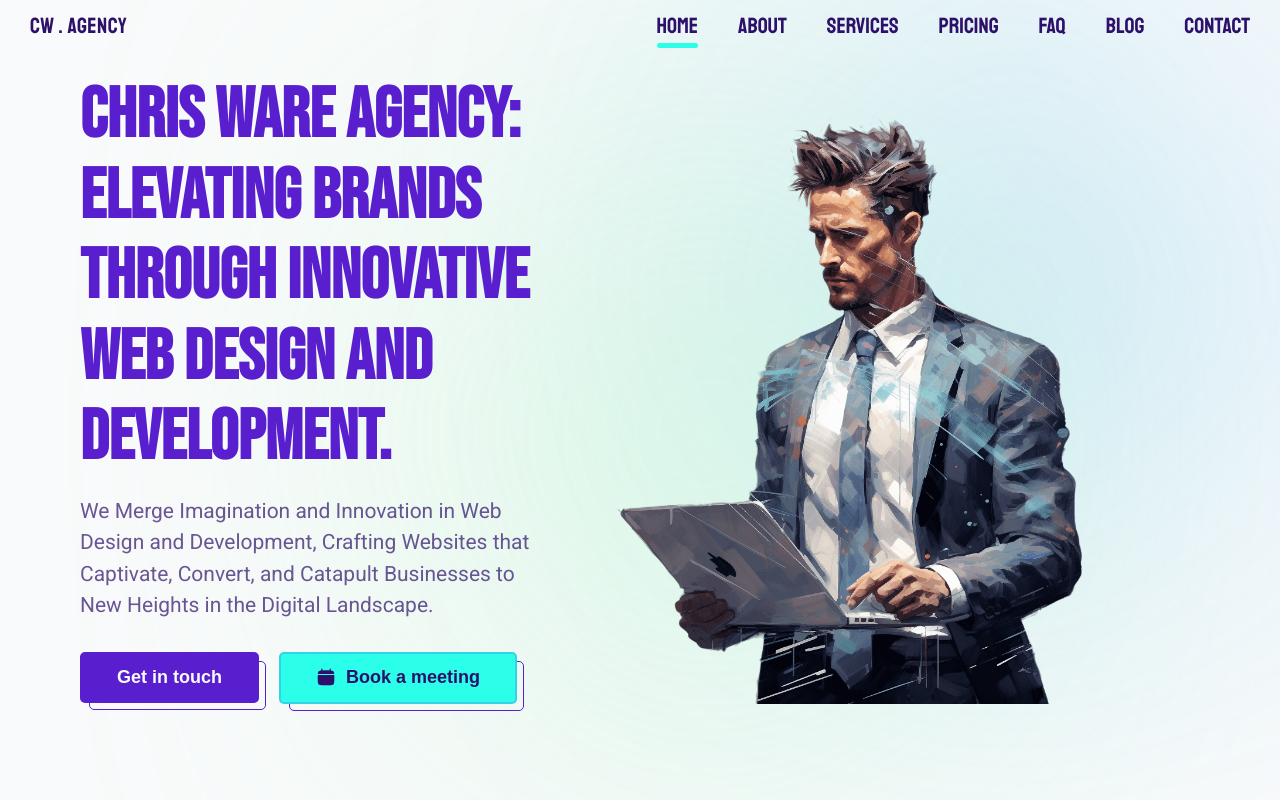
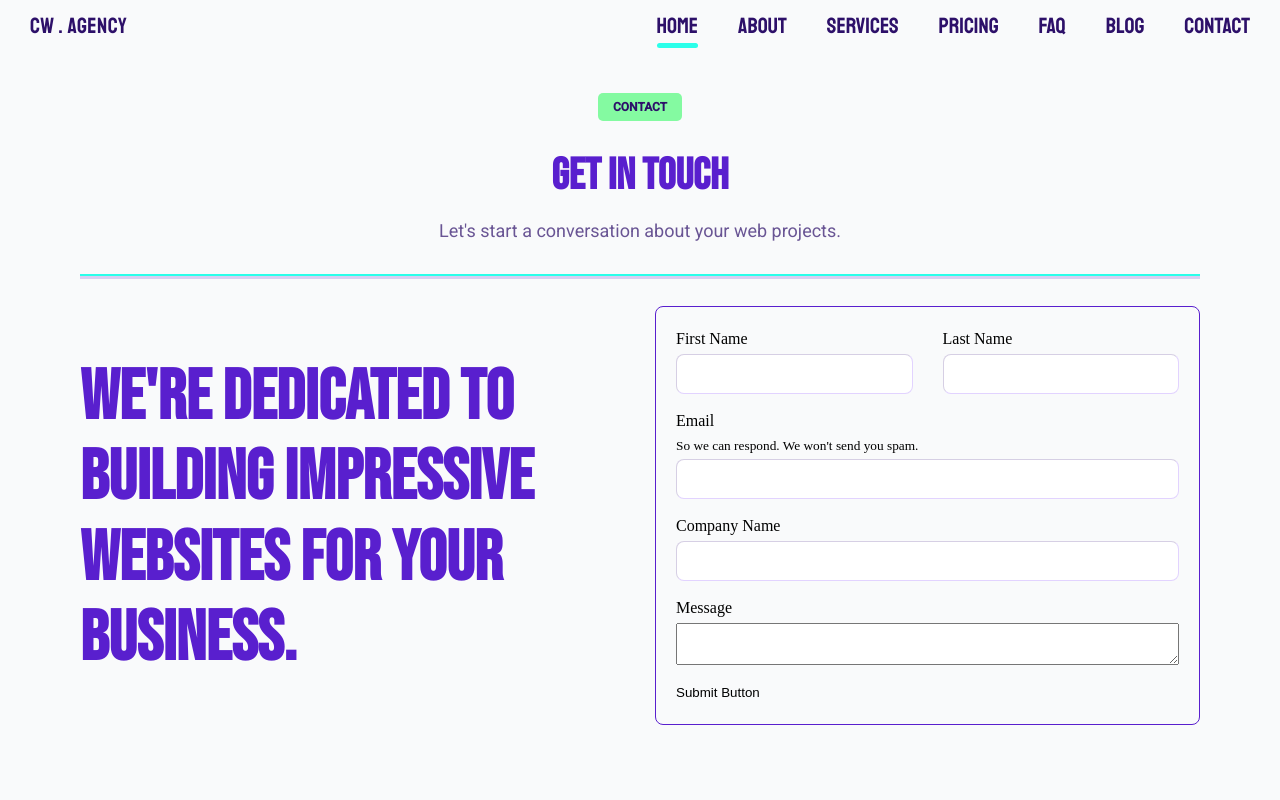
Before and after one commit to ChristianWare/chris-ware-agency, a Next.js app: page / in a window 1280 px wide. Shown: the top 800 px of the page. Built offline with nearby package versions, Linux system fonts and the light colour scheme.

Commit message:
Form Start

```diff
--- a/src/app/components/ContactSection/ContactSection.module.css
+++ b/src/app/components/ContactSection/ContactSection.module.css
@@ -20,9 +20,8 @@
 }
 
 .heading {
-  font-family: var(--staatliches);
-  font-size: 6rem;
-  line-height: 100%;
+  font-size: 7rem;
+  line-height: 115%;
   width: 90%;
   color: var(--primary);
   text-decoration: none;
@@ -33,6 +32,31 @@
   padding: 2rem;
   border-radius: 8px;
   border: 1px solid var(--primary);
+}
+
+.namesContainer {
+  display: flex;
+  align-items: center;
+  justify-content: space-between;
+  gap: 3rem
+
+}
+
+.labelInputBox {
+  display: flex;
+  flex-direction: column;
+  gap: 0.3rem;
+  margin-bottom: 1.5rem;
+  flex: 1;
+}
+
+.labelInputBox input {
+  border-radius: 8px;
+  border-color: var(--border);
+  border-width: 1px;
+  height: 40px;
+  width: 100%;
+  padding: 1rem;
 }
 
 @media screen and (max-width: 820px) {
--- a/src/app/components/ContactSection/ContactSection.tsx
+++ b/src/app/components/ContactSection/ContactSection.tsx
@@ -14,15 +14,38 @@ const ContactSection = () => {
           <div className={styles.left}>
             <h3 className={styles.heading}>
               We&#39;re dedicated to building impressive websites for your
-              business. Collaborate with the chris ware agency today!
+              business.
             </h3>
           </div>
           <div className={styles.right}>
             <form className={styles.form}>
-              <label></label>
-              <input type='email' />
-              <textarea />
-              <button type='submit'>Submit</button>
+              <div className={styles.namesContainer}>
+                <div className={styles.labelInputBox}>
+                  <label htmlFor='firstName'>First Name</label>
+                  <input id='firstName' type='text' required />
+                </div>
+                <div className={styles.labelInputBox}>
+                  <label htmlFor='lastName'>Last Name</label>
+                  <input id='lastName' type='text' required />
+                </div>
+              </div>
+              <div className={styles.everythingElse}>
+                <div className={styles.labelInputBox}>
+                  <label htmlFor='email'>Email</label>
+                  <small>So we can respond. We won&#39;t send you spam.</small>
+                  <input id='email' type='email' required />
+                </div>
+                <div className={styles.labelInputBox}>
+                  <label htmlFor='companyName'>Company Name</label>
+                  <input id='companyName' type='text' />
+                </div>
+                <div className={styles.labelInputBox}>
+                  <label htmlFor='message'>Message</label>
+                  <textarea id='message' />
+                </div>
+              </div>
+              {/* <textarea /> */}
+              <button type='submit'>Submit Button</button>
             </form>
           </div>
         </div>
--- a/src/app/page.tsx
+++ b/src/app/page.tsx
@@ -12,15 +12,15 @@ import ContactSection from "./components/ContactSection/ContactSection";
 export default function Home() {
   return (
     <main>
-      <Hero />
+      {/* <Hero />
       <About />
       <Services />
       <Portfolio />
       <Testimonials />
       <Process />
       <Pricing />
-      <BlogSection />
-      {/* <ContactSection /> */}
+      <BlogSection /> */}
+      <ContactSection />
     </main>
   );
 }
```
